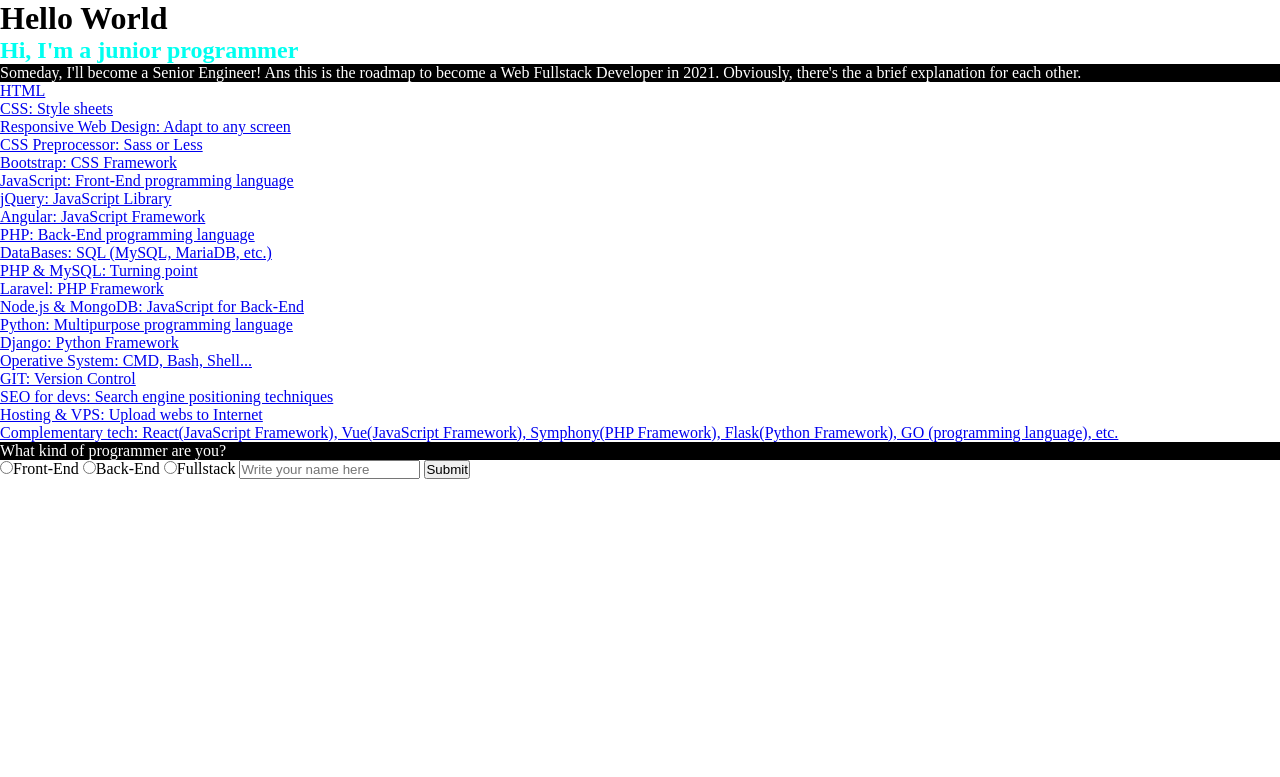
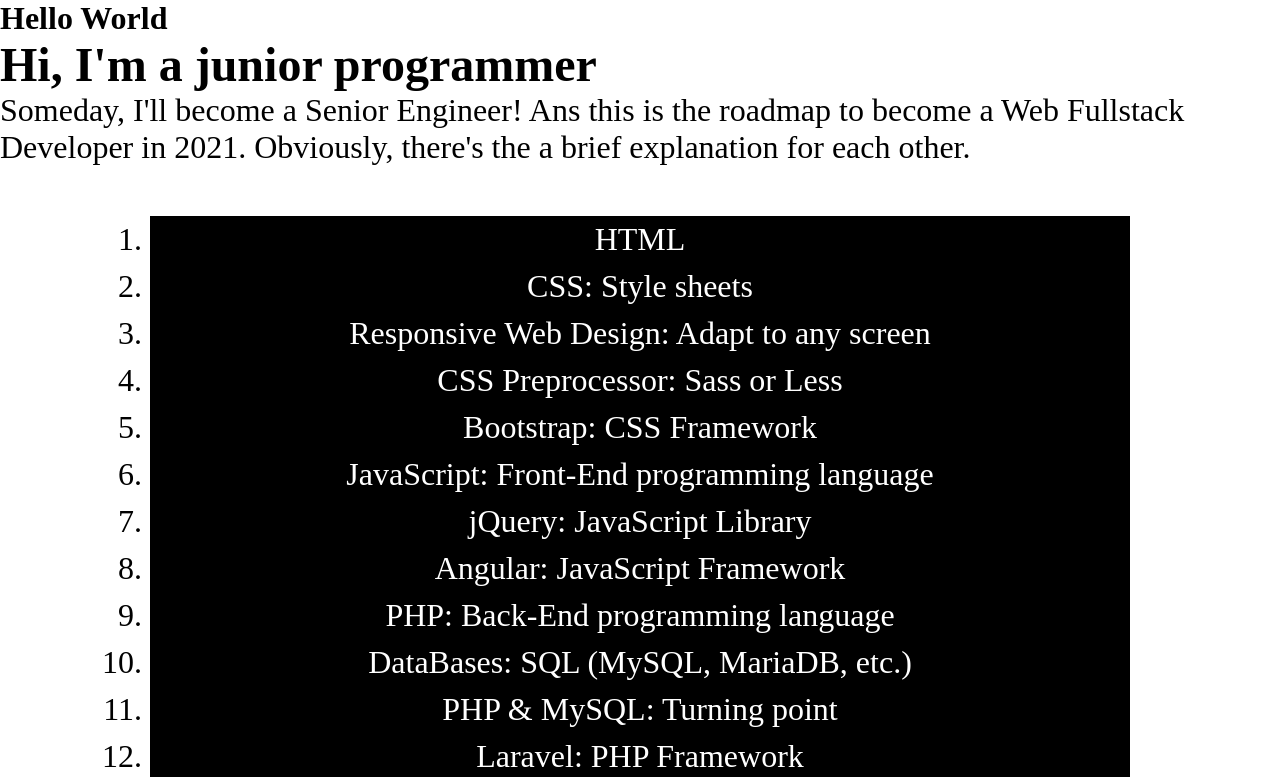
Before and after one commit to dylan-script/project1, a plain HTML site: page index.html in a window 1280 px wide. Shown: the top 777 px of the page. Drawn offline with Linux system fonts and the light colour scheme.

Commit message:
padding & margin

```diff
--- a/Web/styles.css
+++ b/Web/styles.css
@@ -3,16 +3,28 @@
   margin: 0;
 }
 
-p {
-  color: white;
-  background-color: black;
+.programmer {
+  font-size: 2rem;
 }
 
-.programmer {
-  color: #00fff0;
-  font-size: 1rem;
+.programmer-h2-p_ol {
+  margin: 50px 150px 50px 150px;
+  text-align: center;
+  background-color: #000000;
 }
 
-a {
-  text-align: none;
+.programmer-h2-p_ol-li {
+  padding: 5px;
 }
+.programmer-h2-p_ol a {
+  color: #fff;
+  text-decoration: none;
+}
+
+.form {
+  margin: 50px 50px 50px;
+}
+
+.form-for-interview {
+  padding: 50px;
+}
```
